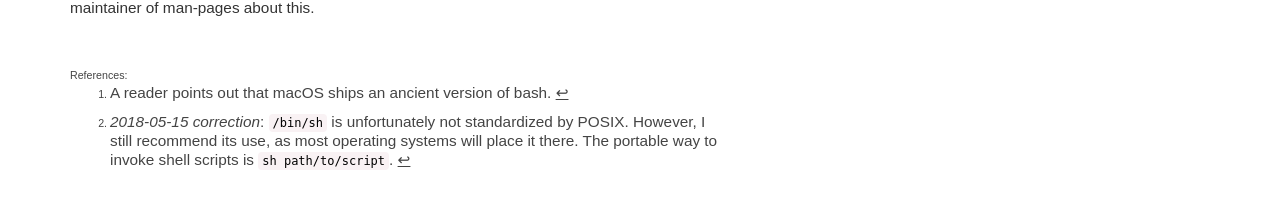
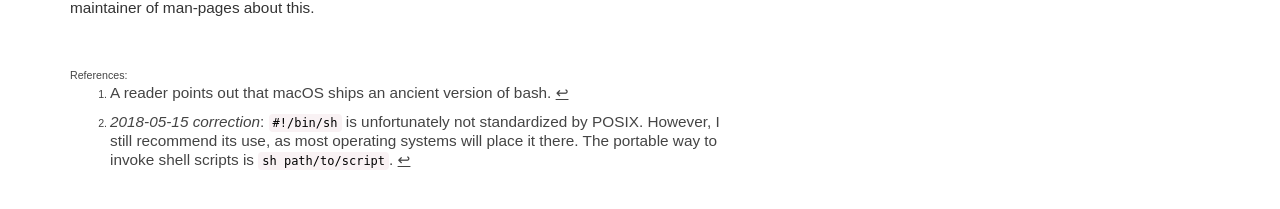
Before and after one commit to stormblog/sircmpwn.github.io, a Jekyll site: the page built from _posts/2018-02-05-Introduction-to-POSIX-shell.md, in a window 1280 px wide. Shown: the part 1520-1729 px from the top of the page. Built offline with Jekyll 4.4.1, drawn with Linux system fonts in a browser that asks for light colours.

Commit message:
Update note about #!/bin/sh

```diff
--- a/_posts/2018-02-05-Introduction-to-POSIX-shell.md
+++ b/_posts/2018-02-05-Introduction-to-POSIX-shell.md
@@ -97,4 +97,4 @@ your locale is UTF-8, which makes searching for flags with `/` difficult. Use
 to the maintainer of man-pages about this.
 
 [^1]: A reader points out that macOS ships an ancient version of bash.
-[^2]: *2018-05-15 correction*: `/bin/sh` is unfortunately not standardized by POSIX. However, I still recommend its use, as most operating systems will place it there. The portable way to invoke shell scripts is `sh path/to/script`.
+[^2]: *2018-05-15 correction*: `#!/bin/sh` is unfortunately not standardized by POSIX. However, I still recommend its use, as most operating systems will place it there. The portable way to invoke shell scripts is `sh path/to/script`.
```
